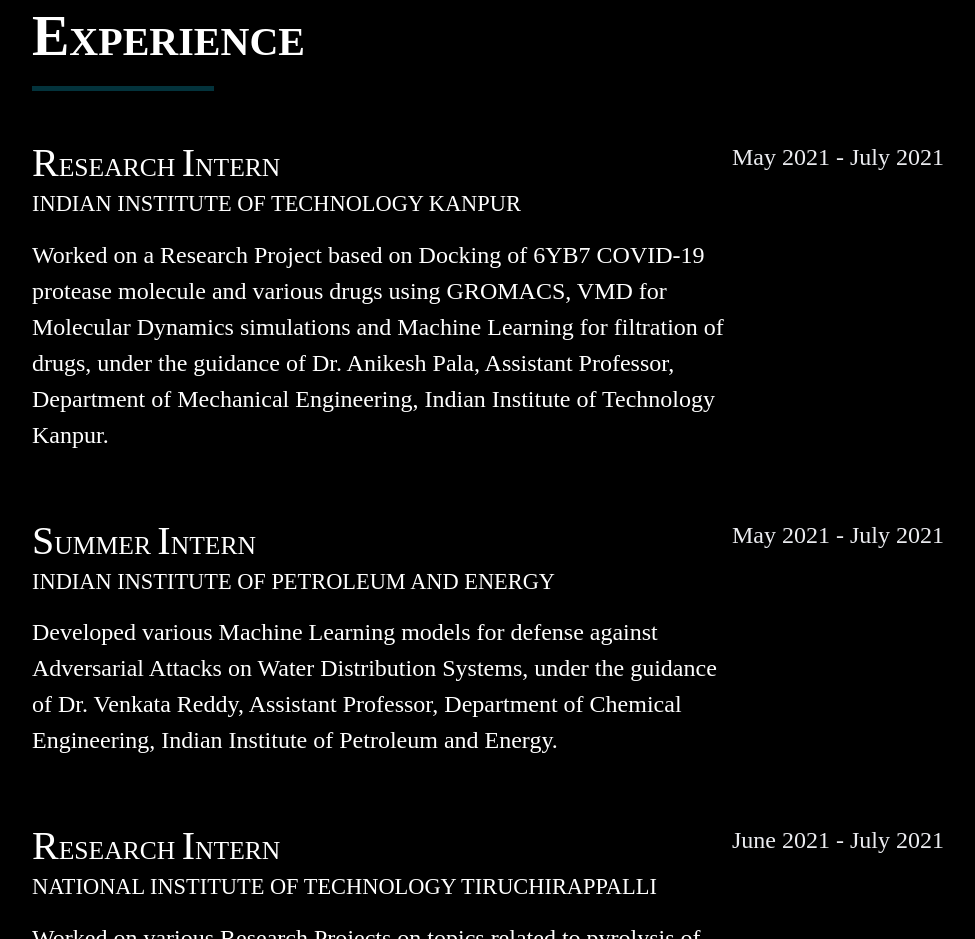
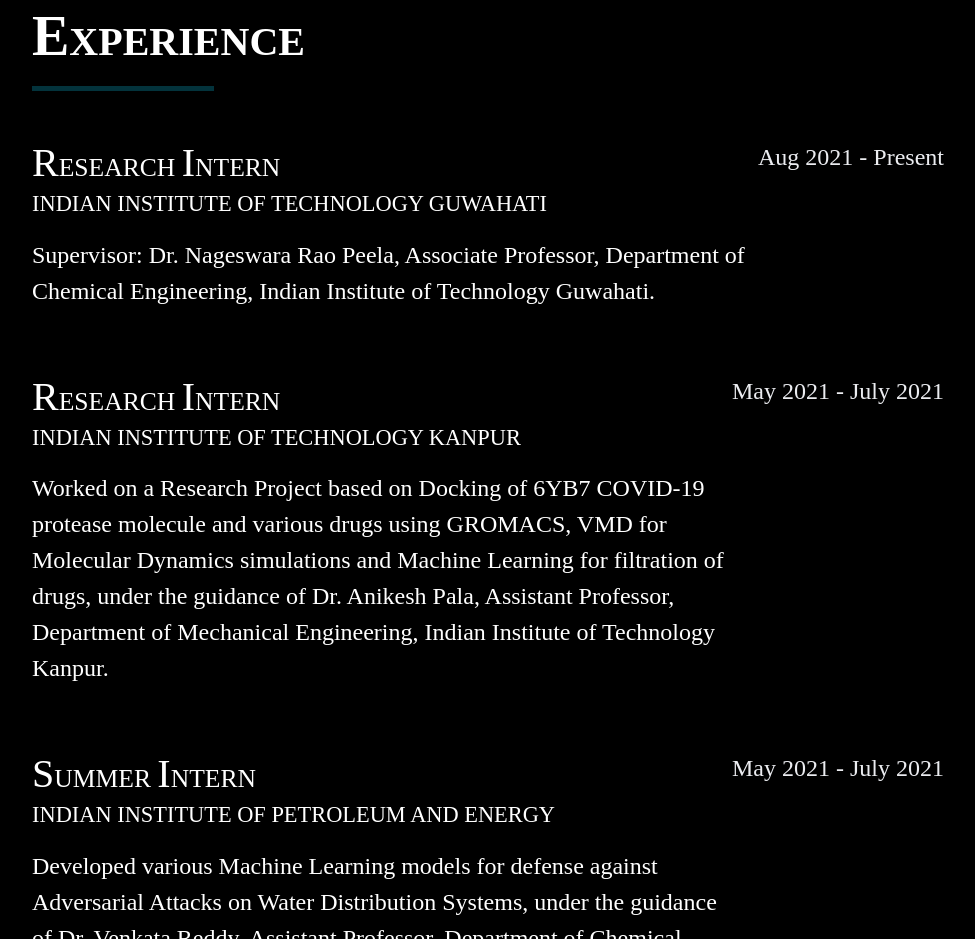
Before and after one commit to YaminiKandregula/yaminikandregula.github.io, a plain HTML site: page index.html in a window 1280 px wide. Shown: the part 878-1817 px from the top of the page, without its empty margins (288-1263 px from the left). Drawn offline with nearby package versions, Linux system fonts and the light colour scheme; a web font is replaced by a local one.

Commit message:
Update index.html

```diff
--- a/index.html
+++ b/index.html
@@ -55,7 +55,7 @@
                         <a class="social-icon" href="https://www.linkedin.com/in/yaminik123/" target="_blank"><i class="fab fa-linkedin-in"></i></a>
                         <a class="social-icon" href="https://github.com/Yamini584" target="_blank"><i class="fab fa-github"></i></a>
                         <a class="social-icon" href="mailto:kyamini584@gmail.com" target="_blank"><i class="fa fa-envelope"></i></a>
-                        <a class="social-icon" href="assets/Yamini-Resume.pdf" target="_blank"><i class="fa fa-clipboard"></i></a>
+                        <a class="social-icon" href="assets/YAMINI_CV.pdf" target="_blank"><i class="fa fa-clipboard"></i></a>
                     </div>
                 </div>
             </section>
@@ -65,6 +65,14 @@
                 <div class="resume-section-content">
                     <h2 ><span class='capti1'>E</span>xperience</h2>
                     <hr class="mb-5" style="width:20%;color: #0dcaf0;height:5px" >
+                     <div class="d-flex flex-column flex-md-row justify-content-between mb-5">
+                        <div class="flex-grow-1">
+                            <h3 class="mb-0"><span class='capti'>R</span>esearch <span class='capti'>I</span>ntern</h3>
+                            <div class="subheading mb-3">Indian Institute of Technology Guwahati</div>
+                            <p>Supervisor: Dr. Nageswara Rao Peela, Associate Professor, Department of Chemical Engineering, Indian Institute of Technology Guwahati.</p>
+                        </div>
+                        <div class="edu flex-shrink-0"><span class="text-primary">Aug 2021 - Present</span></div>
+                    </div>
                     <div class="d-flex flex-column flex-md-row justify-content-between mb-5">
                         <div class="flex-grow-1">
                             <h3 class="mb-0"><span class='capti'>R</span>esearch <span class='capti'>I</span>ntern</h3>
```
